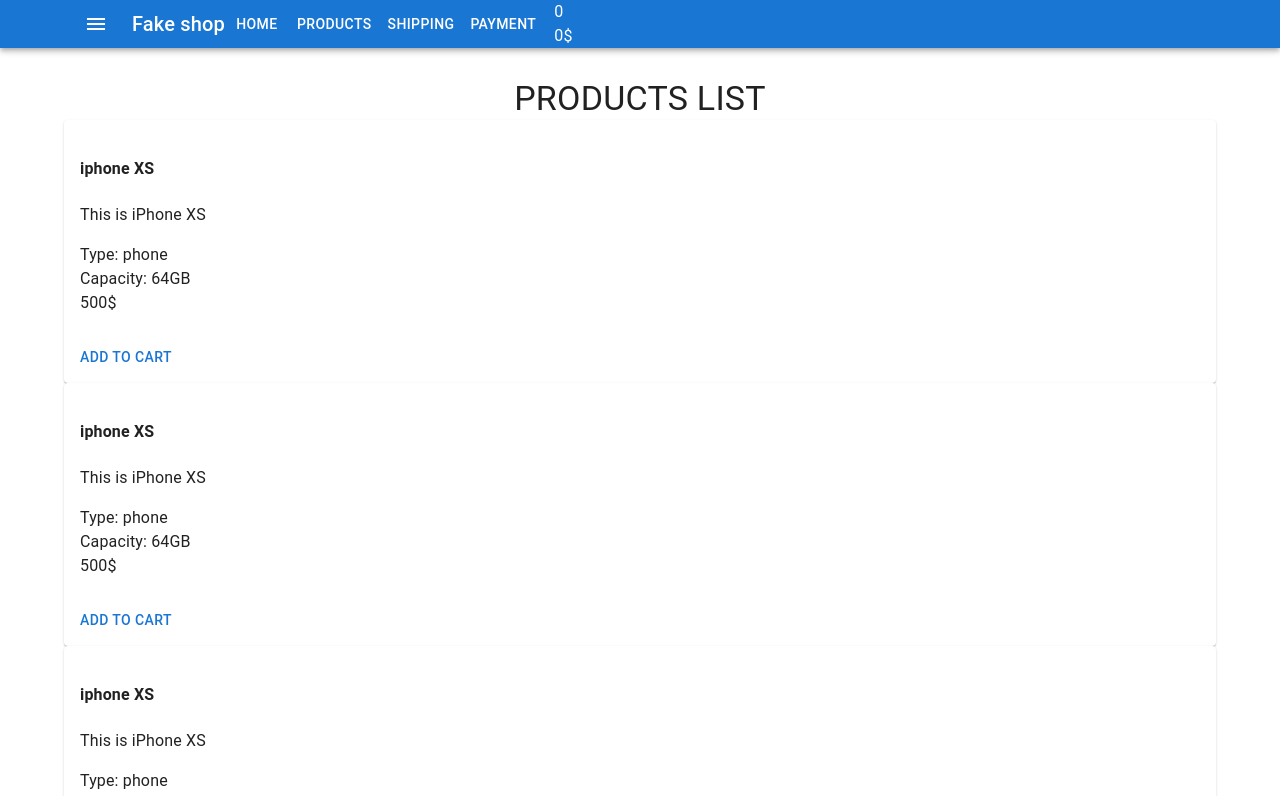
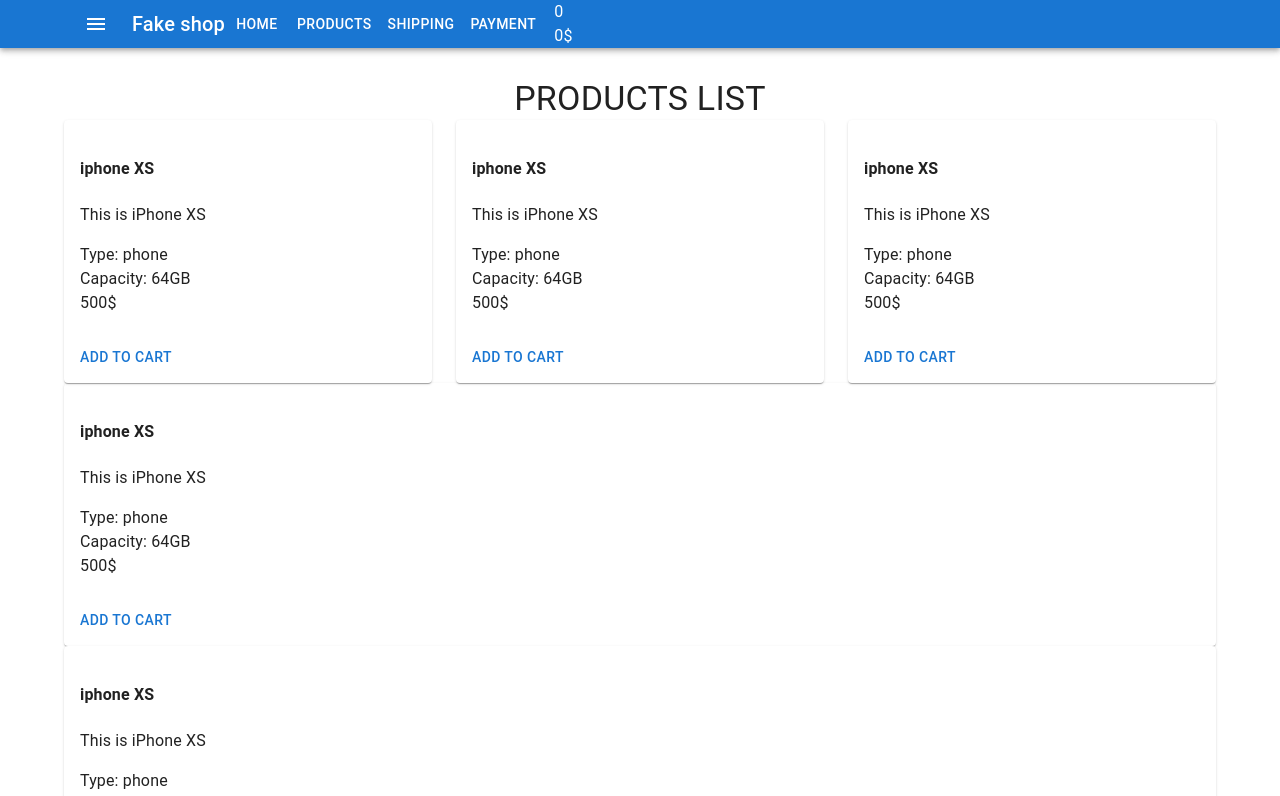
Before and after one commit to Pivena/fake, a React (Create React App) app: page / in a window 1280 px wide. Shown: the top 796 px of the page. Built offline with nearby package versions, Linux system fonts and the light colour scheme.

Commit message:
add grid ProductListItem

```diff
--- a/src/components/Products/ProductsList.js
+++ b/src/components/Products/ProductsList.js
@@ -1,4 +1,4 @@
-import { Typography } from '@mui/material'
+import { Grid, Typography } from '@mui/material'
 import React from 'react'
 import { ProductListItem } from './ProductListItem'
 
@@ -15,6 +15,23 @@
             >
                 Products List
             </Typography>
+            <Grid
+                container
+                spacing={3}
+                direction="row"
+                justifyContent="center"
+                alihnItems="center"
+            >
+                <Grid item xs={12} sm={6} md={4}>
+                    <ProductListItem />
+                </Grid>
+                <Grid item xs={12} sm={6} md={4}>
+                    <ProductListItem />
+                </Grid>
+                <Grid item xs={12} sm={6} md={4}>
+                    <ProductListItem />
+                </Grid>
+            </Grid>
             <ProductListItem />
             <ProductListItem />
             <ProductListItem />
```
